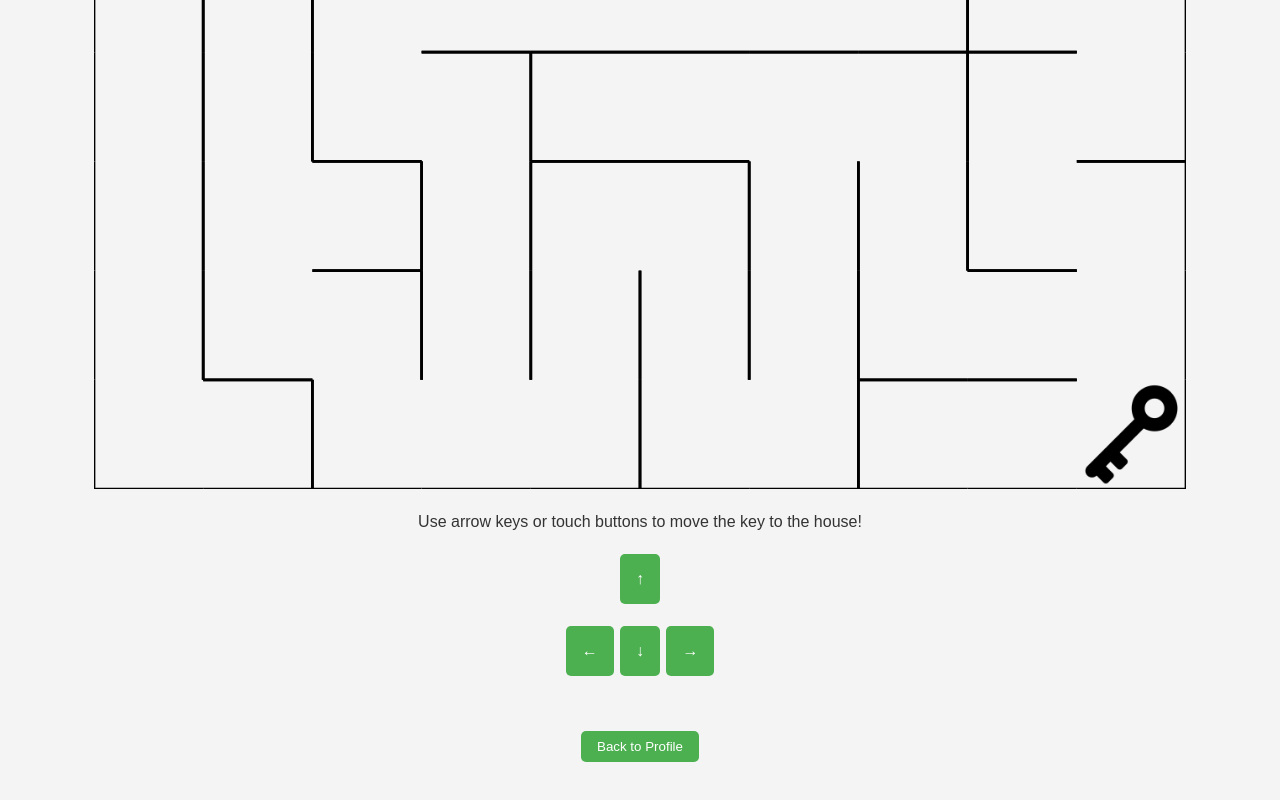
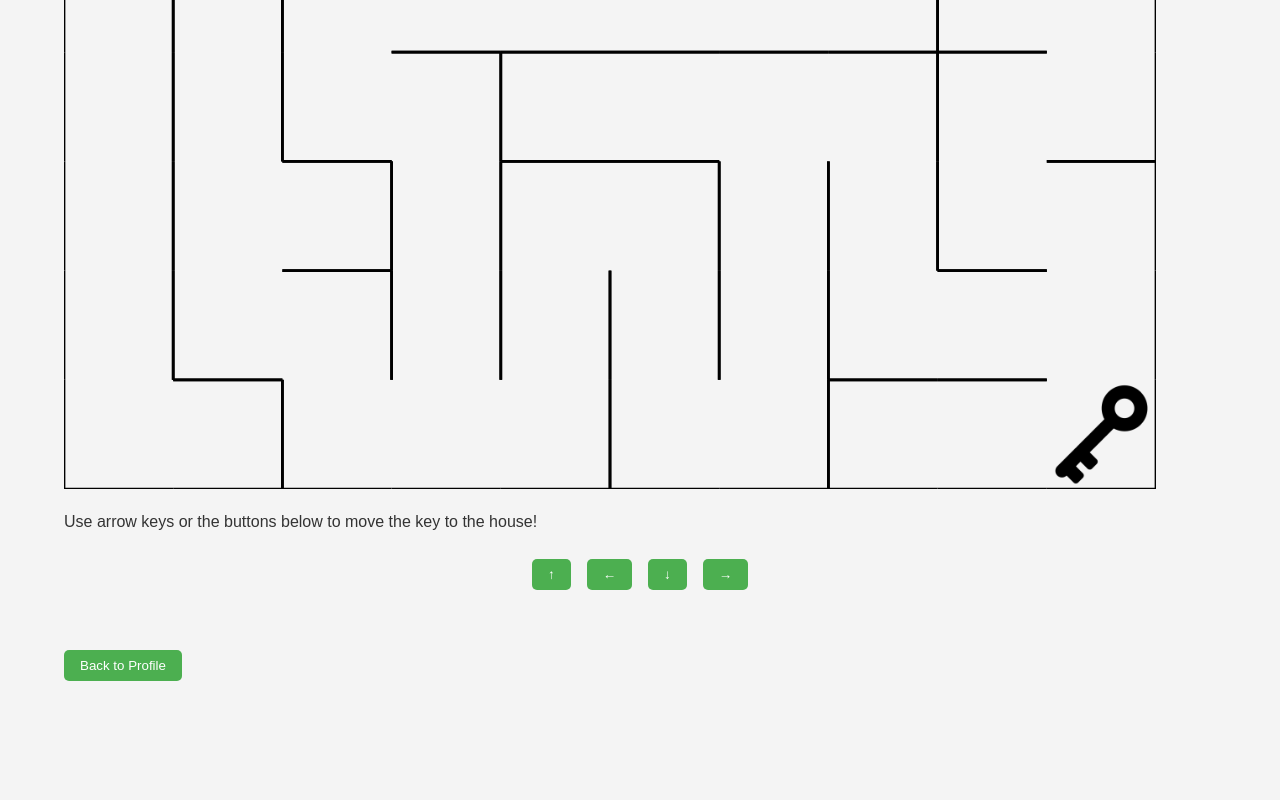
Before and after one commit to vetarnb/Xinhao_Chen, a plain HTML site: page games.html in a window 1280 px wide. Shown: the part 1021-1821 px from the top of the page. After the commit the page ends 1766 px from the top, so only its background shows below. Drawn offline with nearby package versions, Linux system fonts and the light colour scheme; some packages are replaced by stand-ins of ours; a script that the page names is missing.

Commit message:
Update games.html

```diff
--- a/games.html
+++ b/games.html
@@ -20,7 +20,6 @@
         }
         .container {
             padding: 2rem;
-            text-align: center;
         }
         h1 {
             color: #4CAF50;
@@ -59,15 +58,22 @@
         button:hover {
             background-color: #45a049;
         }
-        .control-buttons {
+        .controls {
             display: flex;
             justify-content: center;
             margin-top: 1rem;
         }
-        .control-buttons button {
-            margin: 0.2rem;
-            padding: 1rem;
-            font-size: 1rem;
+        .control-btn {
+            background-color: #4CAF50;
+            color: white;
+            border: none;
+            border-radius: 5px;
+            padding: 0.5rem 1rem;
+            margin: 0.5rem;
+            cursor: pointer;
+        }
+        .control-btn:hover {
+            background-color: #45a049;
         }
     </style>
 </head>
@@ -106,14 +112,12 @@
                 </div>
             </div>
 
-            <p id="instructions">Use arrow keys or touch buttons to move the key to the house!</p>
-            <div class="control-buttons">
-                <button onclick="movePlayer('up')">↑</button>
-            </div>
-            <div class="control-buttons">
-                <button onclick="movePlayer('left')">←</button>
-                <button onclick="movePlayer('down')">↓</button>
-                <button onclick="movePlayer('right')">→</button>
+            <p id="instructions">Use arrow keys or the buttons below to move the key to the house!</p>
+            <div class="controls">
+                <button class="control-btn" onclick="movePlayer('up')">↑</button>
+                <button class="control-btn" onclick="movePlayer('left')">←</button>
+                <button class="control-btn" onclick="movePlayer('down')">↓</button>
+                <button class="control-btn" onclick="movePlayer('right')">→</button>
             </div>
             <br><br>
             <a href="index.html"><button>Back to Profile</button></a>
```
